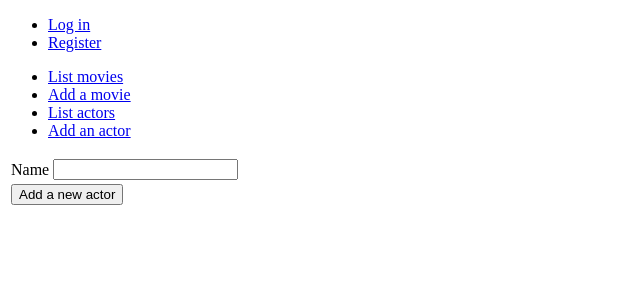
After one commit to mhaapakangas/elokuvakokoelma, a Flask app: page /actors/new/ in a window 1280 px wide. The commit adds this page. Shown: the top 300 px of the page, without its empty margins (0-640 px from the left). Run offline with Flask 2, Linux system fonts and the light colour scheme.

Commit message:
Add actor crud-operations

```diff
--- a/application/__init__.py
+++ b/application/__init__.py
@@ -24,6 +24,9 @@ from application.auth import views
 from application.ratings import models
 from application.ratings import views
 
+from application.actors import models
+from application.actors import views
+
 from application.auth.models import User
 from os import urandom
 app.config["SECRET_KEY"] = urandom(32)
--- /dev/null
+++ b/application/actors/forms.py
@@ -0,0 +1,9 @@
+from flask_wtf import FlaskForm
+from wtforms import StringField, validators
+
+
+class ActorForm(FlaskForm):
+    name = StringField("Name", [validators.Length(min=2)])
+
+    class Meta:
+        csrf = False
--- /dev/null
+++ b/application/actors/views.py
@@ -0,0 +1,58 @@
+from application import app, db
+from flask import render_template, request, redirect, url_for
+from application.actors.forms import ActorForm
+from application.actors.models import Actor
+
+
+@app.route("/actors", methods=["GET"])
+def actors_index():
+    return render_template("actors/list.html", actors=Actor.query.all())
+
+
+@app.route("/actors/new/")
+def actors_add_form():
+    return render_template("actors/new.html", form=ActorForm())
+
+
+@app.route("/actors/update/<actor_id>/")
+def actors_update_form(actor_id):
+    return render_template("actors/update.html", form=ActorForm(obj=Actor.query.get(actor_id)), actor_id=actor_id)
+
+
+@app.route("/actors/", methods=["POST"])
+def actors_create():
+    form = ActorForm(request.form)
+
+    if not form.validate():
+        return render_template("actors/new.html", form=form)
+
+    actor = Actor(form.name.data)
+
+    db.session().add(actor)
+    db.session().commit()
+
+    return redirect(url_for("actors_index"))
+
+
+@app.route("/actors/delete/<actor_id>/", methods=["POST"])
+def actors_delete(actor_id):
+    actor = Actor.query.get(actor_id)
+    db.session().delete(actor)
+    db.session().commit()
+
+    return redirect(url_for("actors_index"))
+
+
+@app.route("/actors/update/<actor_id>/", methods=["POST"])
+def actors_update(actor_id):
+    form = ActorForm(request.form)
+
+    if not form.validate():
+        return render_template("actors/update.html", form=form, actor_id=actor_id)
+
+    actor = Actor.query.get(actor_id)
+    actor.name = form.name.data
+
+    db.session().commit()
+
+    return redirect(url_for("actors_index"))
--- /dev/null
+++ b/application/templates/actors/new.html
@@ -0,0 +1,28 @@
+{% extends "layout.html" %}
+
+{% block body %}
+<form method="POST" action="{{ url_for('actors_create') }}">
+  <table>
+    <tr>
+      <td>
+        {{ form.name.label }}
+      </td>
+      <td>
+        {{ form.name }}
+      </td>
+      <td>
+        <ul>
+          {% for error in form.name.errors %}
+          <li>{{ error }}</li>
+          {% endfor %}
+        </ul>
+      </td>
+    </tr>
+    <tr>
+      <td colspan="3">
+        <input type="submit" value="Add a new actor"/>
+      </td>
+    </tr>
+  </table>
+</form>
+{% endblock %}
--- a/application/templates/layout.html
+++ b/application/templates/layout.html
@@ -19,6 +19,8 @@
     <ul>
       <li><a href="{{ url_for('movies_index') }}">List movies</a></li>
       <li><a href="{{ url_for('movies_add_form') }}">Add a movie</a></li>
+      <li><a href="{{ url_for('actors_index') }}">List actors</a></li>
+      <li><a href="{{ url_for('actors_add_form') }}">Add an actor</a></li>
     </ul>
     {% block body %}
       <p>Tähän tuodaan sisältö muualta.</p>
```
Also changed, not shown: application/actors/models.py (added, +11 -0 lines), application/templates/actors/list.html (added, +24 -0 lines), application/templates/actors/update.html (added, +28 -0 lines), application/actors/__init__.py (added).
